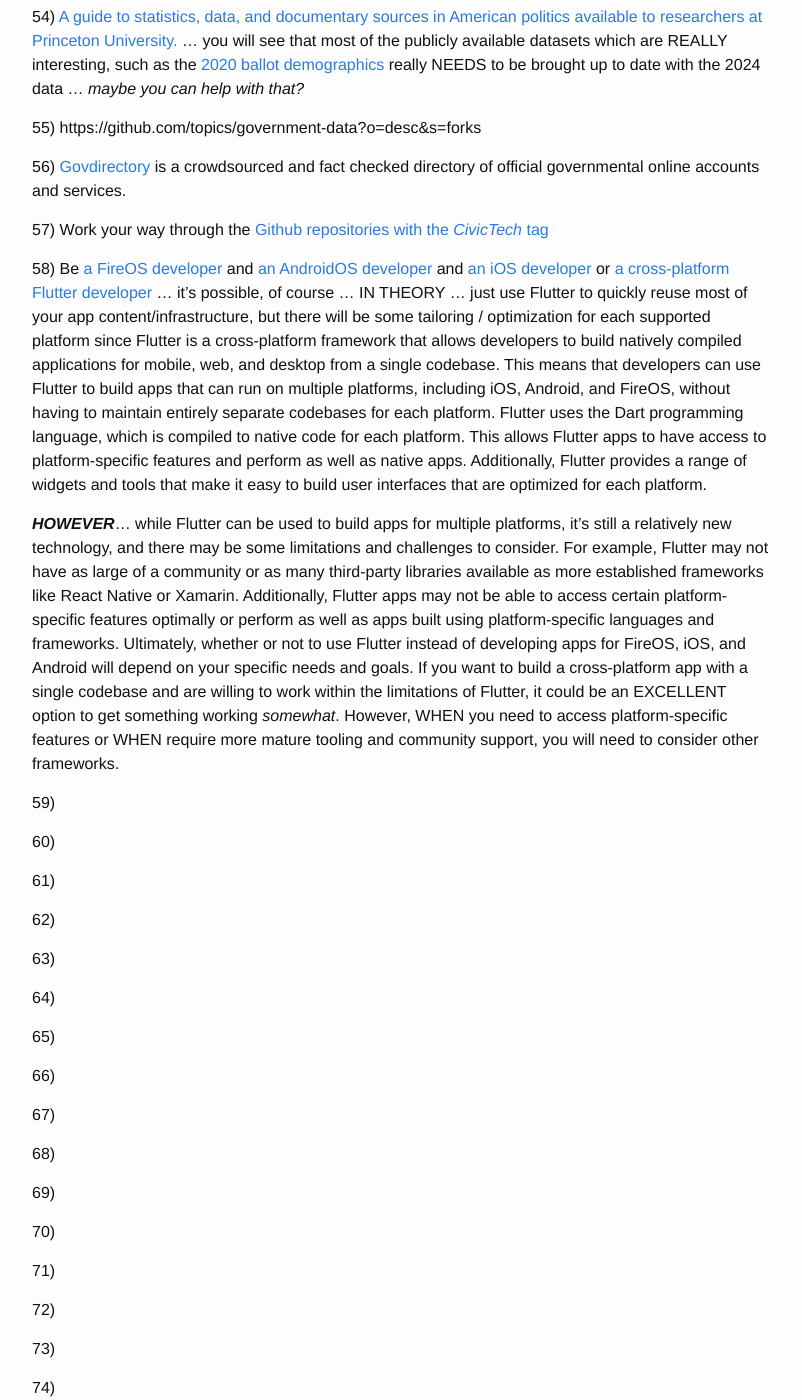
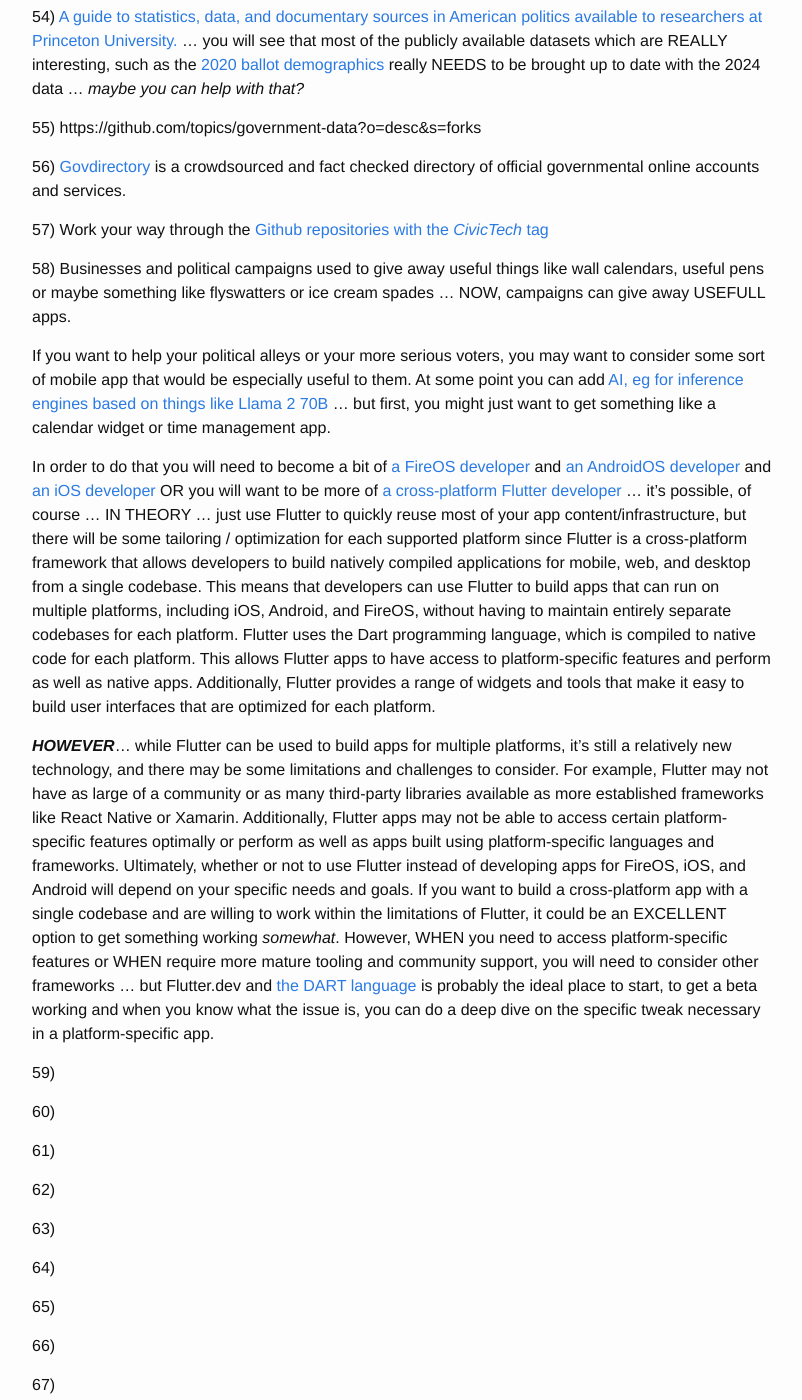
Before and after one commit to RockRapids/SHOP, a Jekyll site: the page built from _posts/2023-12-01-Studying-The-2024-POTUS-Race.MD, in a window 1280 px wide and 1400 px high, scrolled down 17413 px. Shown: the whole window, without its empty margins (238-1040 px from the left). Built offline with Jekyll 4.4.1, drawn with Linux system fonts in a browser that asks for light colours.

Commit message:
Llama 2 70B

```diff
--- a/_posts/2023-12-01-Studying-The-2024-POTUS-Race.MD
+++ b/_posts/2023-12-01-Studying-The-2024-POTUS-Race.MD
@@ -301,9 +301,13 @@ These are miscellaneous tools, git repositories and organizations that contain d
 
 57) Work your way through the [Github repositories with the *CivicTech* tag](https://github.com/topics/civictech?o=desc&s=forks)
 
-58) Be [a FireOS developer](https://developer.amazon.com/) and [an AndroidOS developer](https://developer.android.com/) and [an iOS developer](https://developer.apple.com/ios/) or [a cross-platform Flutter developer](https://flutter.dev/) ... it's possible, of course ... IN THEORY ... just use Flutter to quickly reuse most of your app content/infrastructure, but there will be some tailoring / optimization for each supported platform since Flutter is a cross-platform framework that allows developers to build natively compiled applications for mobile, web, and desktop from a single codebase. This means that developers can use Flutter to build apps that can run on multiple platforms, including iOS, Android, and FireOS, without having to maintain entirely separate codebases for each platform. Flutter uses the Dart programming language, which is compiled to native code for each platform. This allows Flutter apps to have access to platform-specific features and perform as well as native apps. Additionally, Flutter provides a range of widgets and tools that make it easy to build user interfaces that are optimized for each platform.
+58) Businesses and political campaigns used to give away useful things like wall calendars, useful pens or maybe something like flyswatters or ice cream spades ... NOW, campaigns can give away USEFULL apps.
 
-***HOWEVER***... while Flutter can be used to build apps for multiple platforms, it's still a relatively new technology, and there may be some limitations and challenges to consider. For example, Flutter may not have as large of a community or as many third-party libraries available as more established frameworks like React Native or Xamarin. Additionally, Flutter apps may not be able to access certain platform-specific features optimally or perform as well as apps built using platform-specific languages and frameworks. Ultimately, whether or not to use Flutter instead of developing apps for FireOS, iOS, and Android will depend on your specific needs and goals. If you want to build a cross-platform app with a single codebase and are willing to work within the limitations of Flutter, it could be an EXCELLENT option to get something working *somewhat*. However, WHEN you need to access platform-specific features or WHEN require more mature tooling and community support, you will need to consider other frameworks.
+If you want to help your political alleys or your more serious voters, you may want to consider some sort of mobile app that would be especially useful to them.  At some point you can add [AI, eg for inference engines based on things like Llama 2 70B](https://catalog.ngc.nvidia.com/orgs/nvidia/teams/ai-foundation/models/llama2-70b) ... but first, you might just want to get something like a calendar widget or time management app.
+
+In order to do that you will need to become a bit of [a FireOS developer](https://developer.amazon.com/) and [an AndroidOS developer](https://developer.android.com/) and [an iOS developer](https://developer.apple.com/ios/) OR you will want to be more of [a cross-platform Flutter developer](https://flutter.dev/) ... it's possible, of course ... IN THEORY ... just use Flutter to quickly reuse most of your app content/infrastructure, but there will be some tailoring / optimization for each supported platform since Flutter is a cross-platform framework that allows developers to build natively compiled applications for mobile, web, and desktop from a single codebase. This means that developers can use Flutter to build apps that can run on multiple platforms, including iOS, Android, and FireOS, without having to maintain entirely separate codebases for each platform. Flutter uses the Dart programming language, which is compiled to native code for each platform. This allows Flutter apps to have access to platform-specific features and perform as well as native apps. Additionally, Flutter provides a range of widgets and tools that make it easy to build user interfaces that are optimized for each platform.
+
+***HOWEVER***... while Flutter can be used to build apps for multiple platforms, it's still a relatively new technology, and there may be some limitations and challenges to consider. For example, Flutter may not have as large of a community or as many third-party libraries available as more established frameworks like React Native or Xamarin. Additionally, Flutter apps may not be able to access certain platform-specific features optimally or perform as well as apps built using platform-specific languages and frameworks. Ultimately, whether or not to use Flutter instead of developing apps for FireOS, iOS, and Android will depend on your specific needs and goals. If you want to build a cross-platform app with a single codebase and are willing to work within the limitations of Flutter, it could be an EXCELLENT option to get something working *somewhat*. However, WHEN you need to access platform-specific features or WHEN require more mature tooling and community support, you will need to consider other frameworks ... but Flutter.dev and [the DART language](https://github.com/topics/dart?o=desc&s=forks) is probably the ideal place to start, to get a beta working and when you know what the issue is, you can do a deep dive on the specific tweak necessary in a platform-specific app.
 
 59)
 
```
